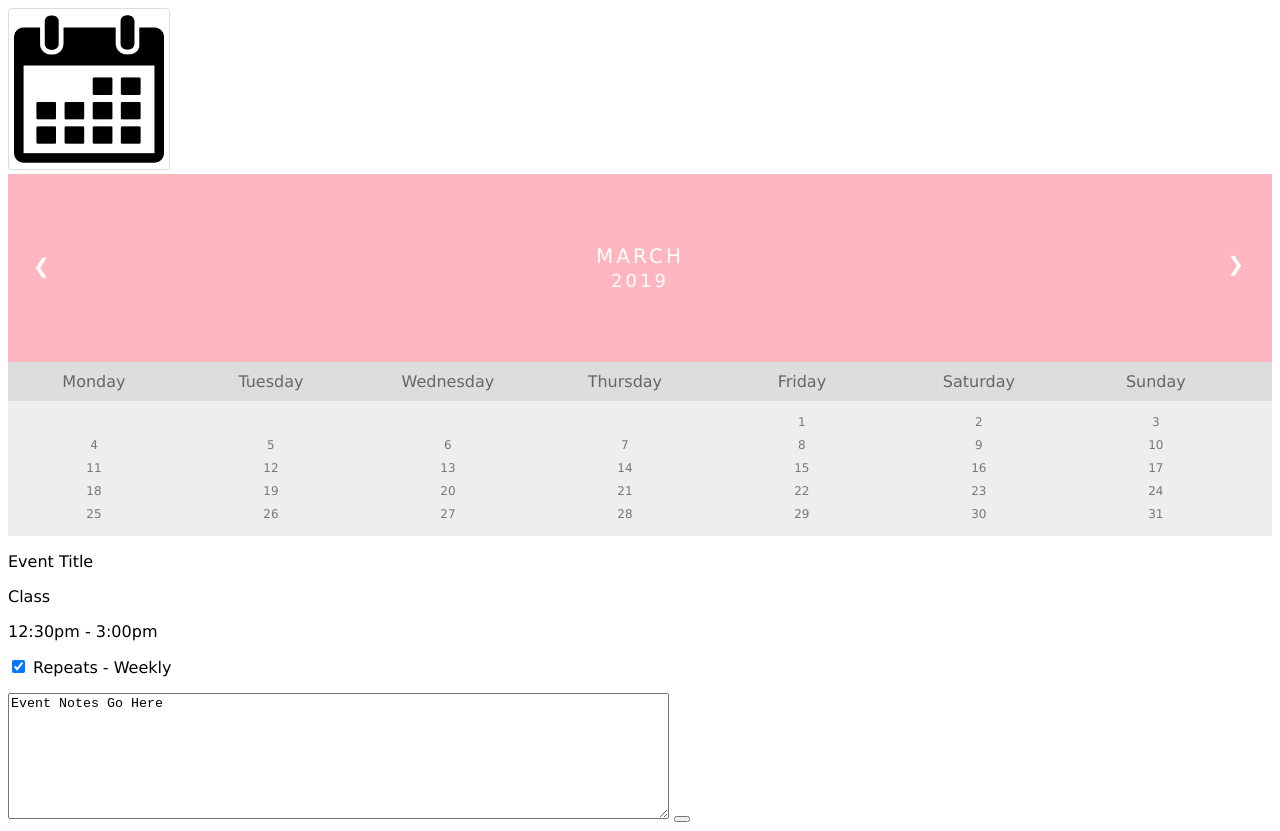
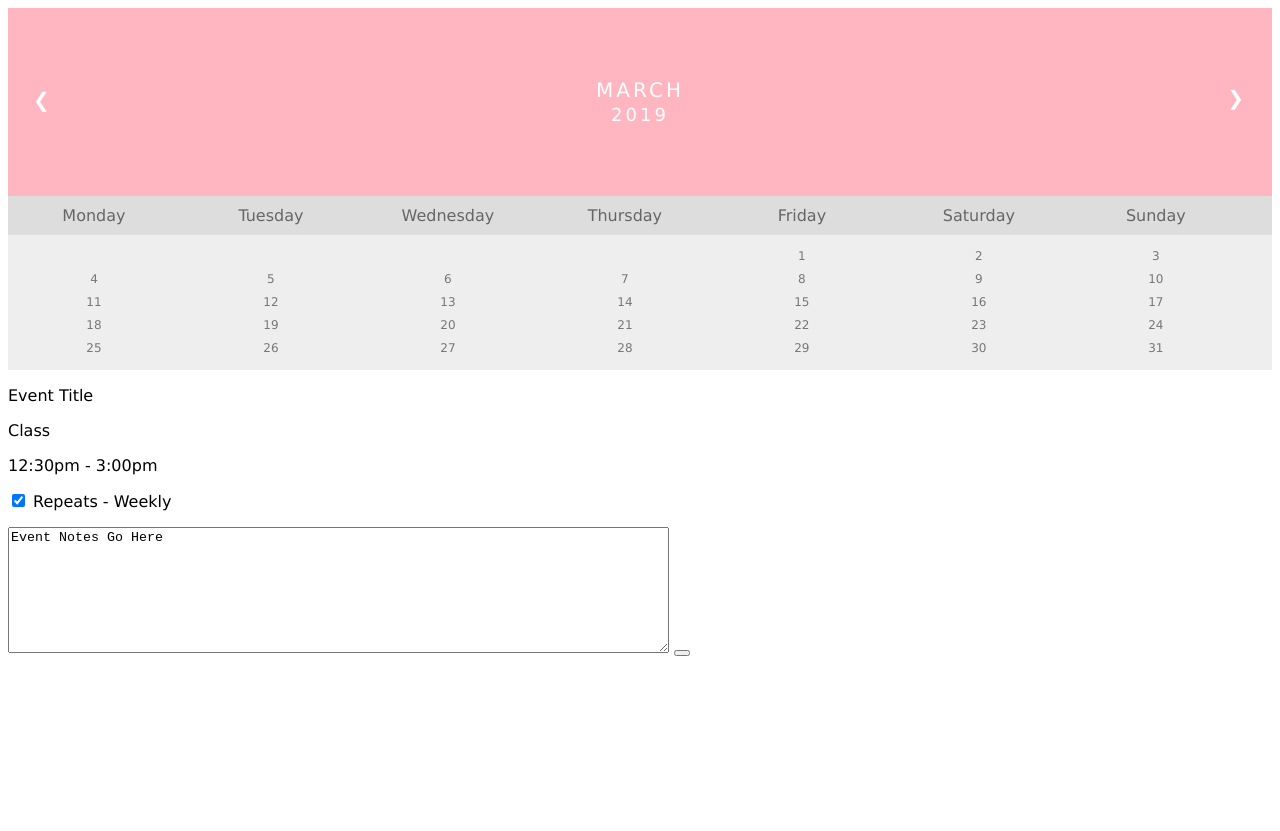
Before and after one commit to smart-calendar-javier-mariia/Smart-calendar, a plain HTML site: page index.html in a window 1280 px wide. After the commit the page ends 800 px from the top, so only its background shows below. Drawn offline with Linux system fonts and the light colour scheme.

Commit message:
Update index.html

```diff
--- a/index.html
+++ b/index.html
@@ -11,7 +11,6 @@
   </head>
   <body>
 
-<img src="img/calendar 2.png" alt="Smart calendar logo">
 <div class="month">
   <ul>
     <li id="prevMonth" class="prev">&#10094;</li>
```
